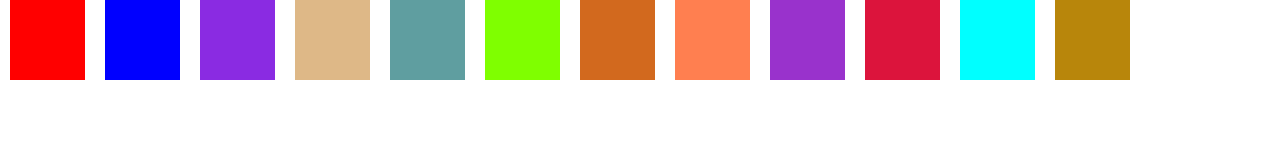
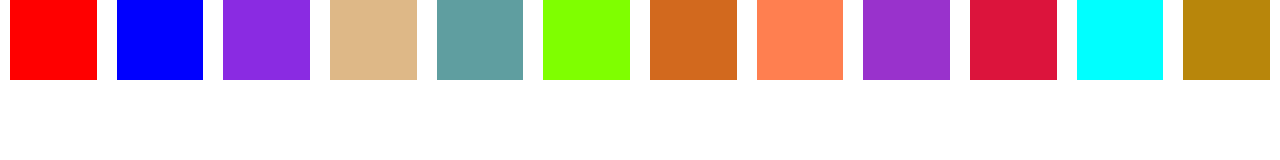
Before and after one commit to Drew-Daniels/grid, a plain HTML site: page demo.html in a window 1280 px wide. Drawn offline with Linux system fonts and the light colour scheme.

Commit message:
Updated the max-width of the grid.

```diff
--- a/assets/stylesheets/grid.css
+++ b/assets/stylesheets/grid.css
@@ -59,7 +59,9 @@ html {
   }
 /* .container class is used to determine the max width of the grid */
 .container {
-	max-width: 1140px;
+	max-width: 1400px;
+	margin-left: auto;
+	margin-right: auto;
 	display: flex;
 }
 /* debug grid units */
@@ -104,6 +106,7 @@ and make calculations more maintable */
 .grid-base {
 	display: flex;
 	width: 100%;
+	justify-content: center;
 }
 .grid-debug .col {
 	width: calc((100% - 20px * 12) / 12);
--- a/demo.html
+++ b/demo.html
@@ -9,7 +9,7 @@
     <body>
         <header>
         </header>
-        <main>
+        <main class="content">
             <div class="container">
                 <div class="grid-base grid-debug">
                     <div class="col db-g1"></div>
```
